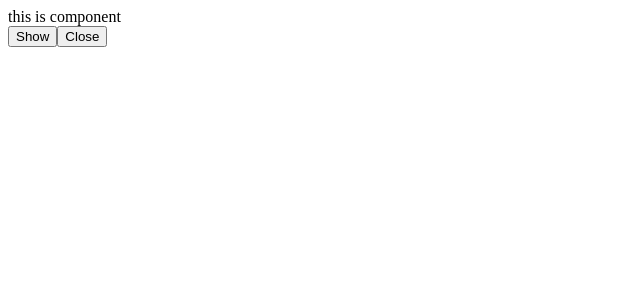
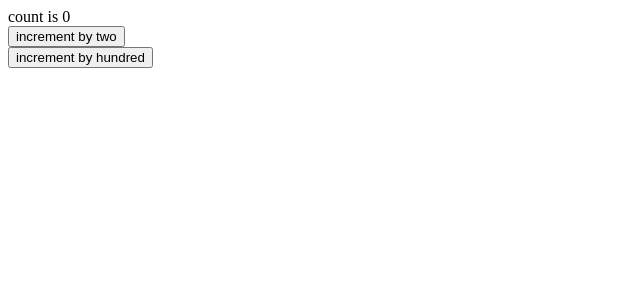
Before and after one commit to Saumyaaaaa/learnreact, a React (Vite) app: page / in a window 1280 px wide. Shown: the top 300 px of the page, without its empty margins (0-640 px from the left). Built offline with nearby package versions, Linux system fonts and the light colour scheme.

Commit message:
"Added IncrementByChoice component in App.jsx"
The code diff shows that a new component named "IncrementByChoice" has been imported and added to the render function in the App.jsx file.

```diff
--- a/src/App.jsx
+++ b/src/App.jsx
@@ -9,6 +9,7 @@ import LearnUseState1 from "./component/LearnUseState/LearnUseState1";
 import ShowAndHideElement from "./component/LearnUseState/ShowAndHideElement";
 import MyComponent from "./component/LearnUseState/MyComponent";
 import { useState } from "react";
+import IncrementByChoice from "./component/LearnUseState/IncrementByChoice";
 // import Name from "./component/Name";
 
 let App = () => {
@@ -44,7 +45,7 @@ let App = () => {
       {/* <DestructurePros name="somya" age={21}></DestructurePros> */}
       {/* <LearnUseState1></LearnUseState1> */}
       {/* <ShowAndHideElement></ShowAndHideElement> */}
-      {show === true ? <MyComponent></MyComponent> : null}
+      {/* {show === true ? <MyComponent></MyComponent> : null}
       <button
         onClick={() => {
           setShow(true);
@@ -58,7 +59,8 @@ let App = () => {
         }}
       >
         Close
-      </button>
+      </button> */}
+      <IncrementByChoice></IncrementByChoice>
     </>
   );
 };
--- /dev/null
+++ b/src/component/LearnUseState/IncrementByChoice.jsx
@@ -0,0 +1,28 @@
+import React, { useState } from "react";
+
+const IncrementByChoice = () => {
+  let [count, setCount] = useState(0);
+  return (
+    <div>
+      count is {count}
+      <br />
+      <button
+        onClick={() => {
+          setCount(count + 2);
+        }}
+      >
+        increment by two
+      </button>
+      <br />
+      <button
+        onClick={() => {
+          setCount(count + 100);
+        }}
+      >
+        increment by hundred
+      </button>
+    </div>
+  );
+};
+
+export default IncrementByChoice;
```
